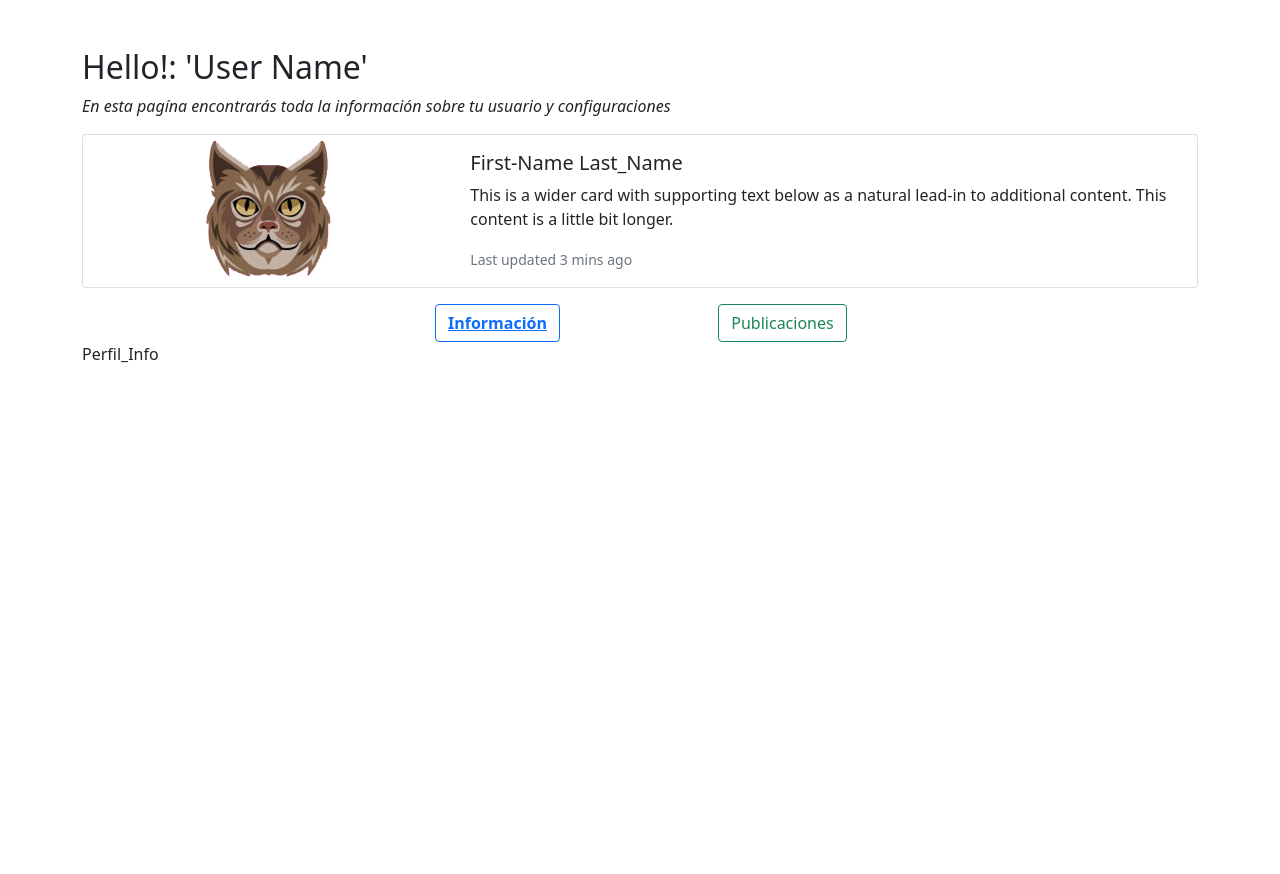
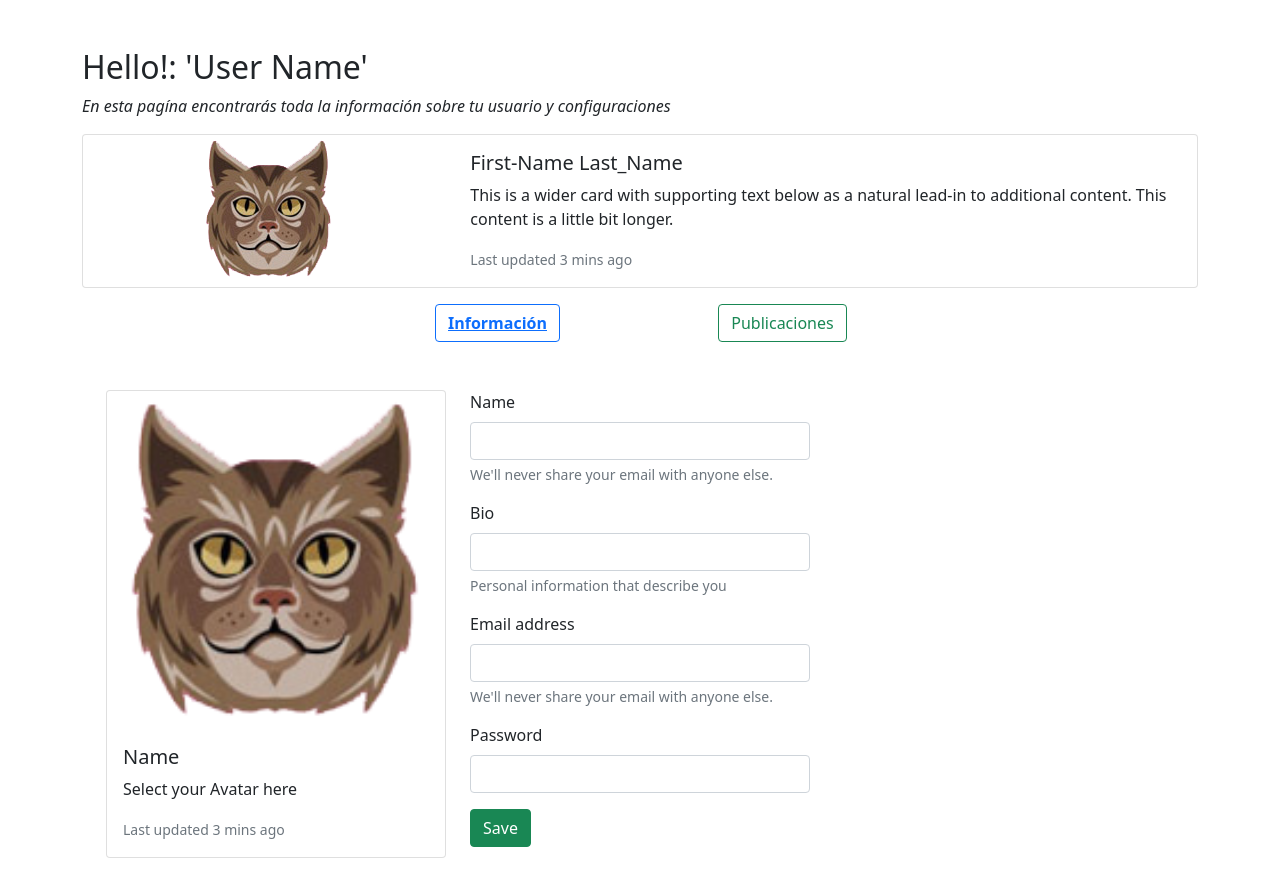
Before and after one commit to JuanAgusAlej/catgame, a React (Create React App) app: page / in a window 1280 px wide. Before the commit the page ends 800 px from the top, so only its background shows below. Built offline with nearby package versions, Linux system fonts and the light colour scheme.

Commit message:
editando perfil

```diff
--- a/src/components/Perfil_Info.jsx
+++ b/src/components/Perfil_Info.jsx
@@ -1,7 +1,85 @@
 import React from "react";
+import Cat1 from "../img/cat1.png";
 
 const Perfil_Info = () => {
-	return <div>Perfil_Info</div>;
+	return (
+		<div className="container mt-5">
+			<div className="row">
+				<div className="col-12 col-md-6 col-lg-4">
+					<div class="card mb-3">
+						<img src={Cat1} class="img-fluid h-100" alt="..." />
+						<div className="card-body">
+							<h5 className="card-title">Name</h5>
+							<p className="card-text">Select your Avatar here</p>
+							<p className="card-text">
+								<small className="text-muted">Last updated 3 mins ago</small>
+							</p>
+						</div>
+					</div>
+				</div>
+				<div className="col-12 col-md-6 col-lg-4">
+					<form>
+						<div className="mb-3">
+							<label for="exampleInputEmail1" class="form-label">
+								Name
+							</label>
+							<input
+								type="text"
+								class="form-control"
+								id=""
+								aria-describedby=""
+							/>
+							<div id="emailHelp" class="form-text">
+								We'll never share your email with anyone else.
+							</div>
+						</div>
+						<div className="mb-3">
+							<label for="" class="form-label">
+								Bio
+							</label>
+							<input
+								type="text"
+								class="form-control"
+								id=""
+								aria-describedby=""
+							/>
+							<div id="emailHelp" class="form-text">
+								Personal information that describe you
+							</div>
+						</div>
+						<div className="mb-3">
+							<label for="exampleInputEmail1" class="form-label">
+								Email address
+							</label>
+							<input
+								type="email"
+								class="form-control"
+								id="exampleInputEmail1"
+								aria-describedby="emailHelp"
+							/>
+							<div id="emailHelp" class="form-text">
+								We'll never share your email with anyone else.
+							</div>
+						</div>
+						<div className="mb-3">
+							<label for="exampleInputPassword1" class="form-label">
+								Password
+							</label>
+							<input
+								type="password"
+								class="form-control"
+								id="exampleInputPassword1"
+							/>
+						</div>
+
+						<button type="submit" class="btn btn-success">
+							Save
+						</button>
+					</form>
+				</div>
+			</div>
+		</div>
+	);
 };
 
 export default Perfil_Info;
--- a/src/components/Perfil_Publish.jsx
+++ b/src/components/Perfil_Publish.jsx
@@ -1,7 +1,16 @@
 import React from "react";
 
 const Perfil_Publish = () => {
-	return <div>Perfil_Publish</div>;
+	return (
+		<div className="container">
+			<div className="row">
+				<div className="col">
+					<ul>Name: </ul>
+					<ul>Name: </ul>
+				</div>
+			</div>
+		</div>
+	);
 };
 
 export default Perfil_Publish;
```
